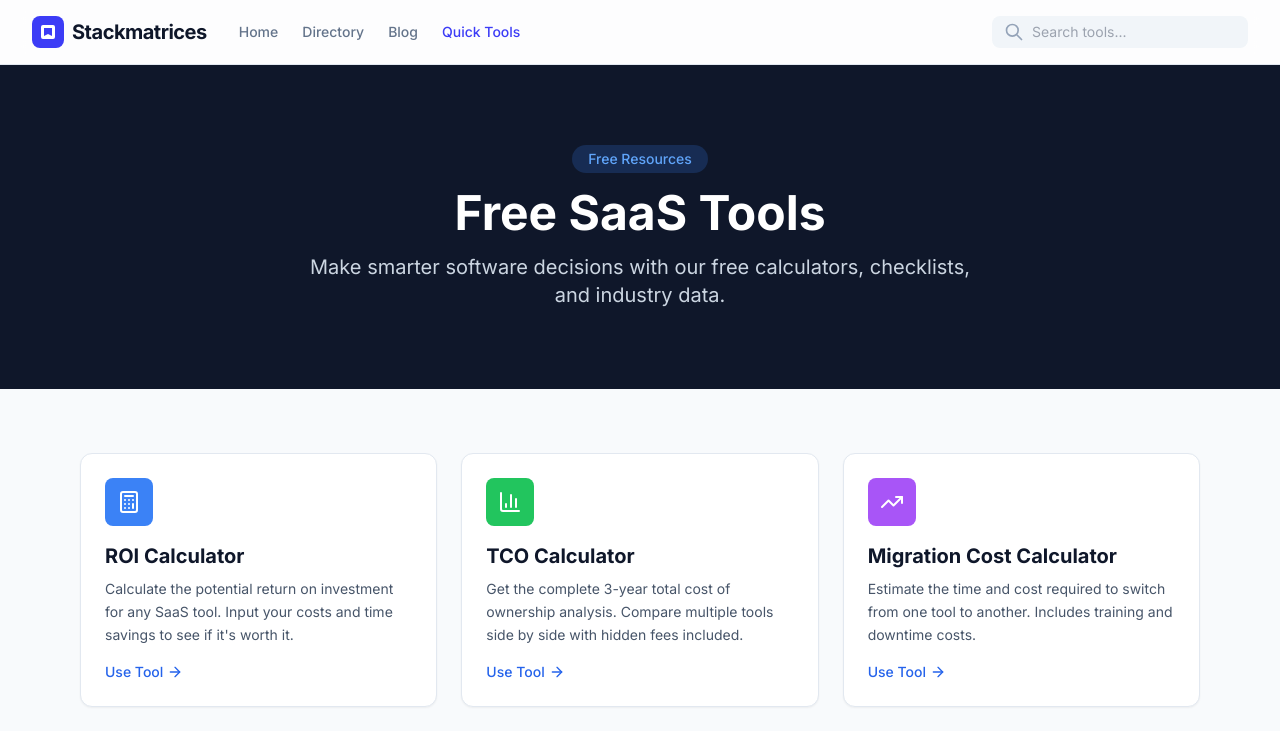
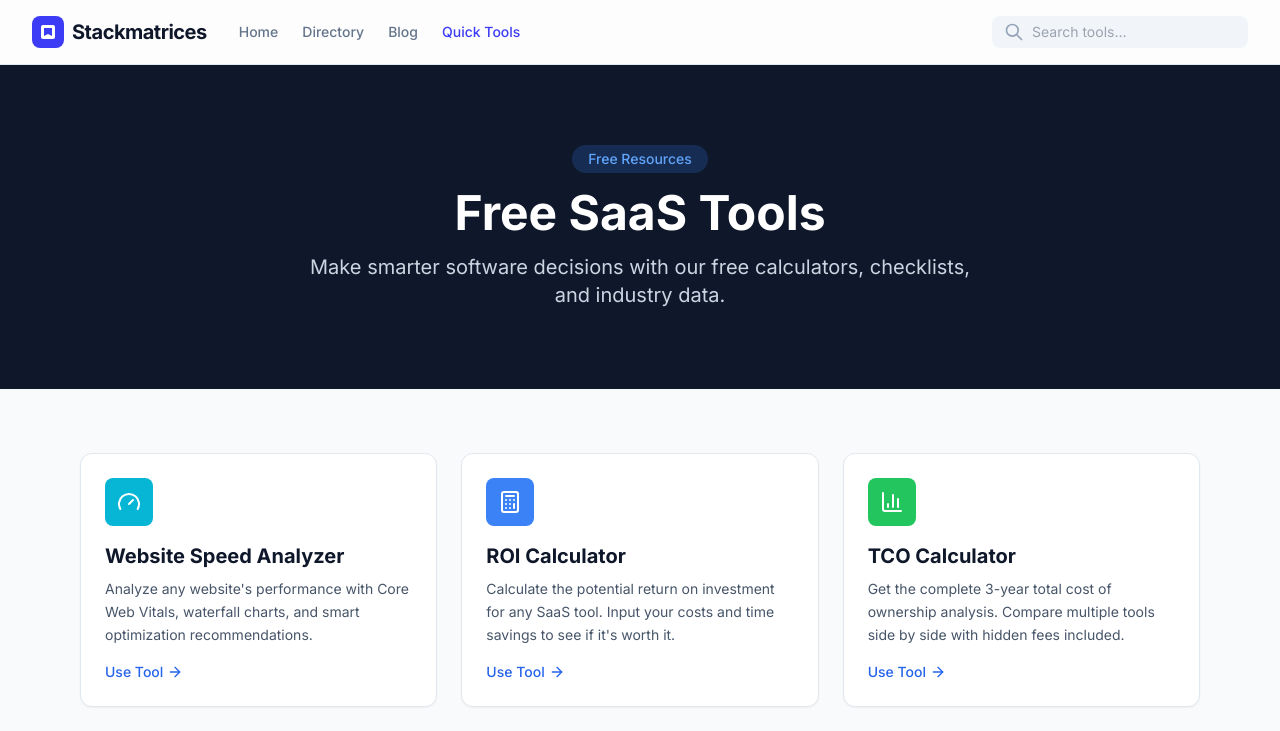
Before and after one commit to samwang0420-code/StackMatrices_blog, a Next.js app: page /tools in a window 1280 px wide. Shown: the top 731 px of the page. Built offline with nearby package versions, Linux system fonts and the light colour scheme; a web font is replaced by a local one.

Commit message:
feat: add Website Speed Analyzer to tools page

```diff
--- a/src/app/tools/page.tsx
+++ b/src/app/tools/page.tsx
@@ -1,5 +1,5 @@
 import Link from 'next/link';
-import { Calculator, BarChart3, FileText, TrendingUp, CheckSquare, ArrowRight } from 'lucide-react';
+import { Calculator, BarChart3, FileText, TrendingUp, CheckSquare, ArrowRight, Gauge } from 'lucide-react';
 import { Metadata } from 'next';
 
 export const metadata: Metadata = {
@@ -15,6 +15,13 @@ export const metadata: Metadata = {
 };
 
 const tools = [
+  {
+    icon: Gauge,
+    title: 'Website Speed Analyzer',
+    description: 'Analyze any website\'s performance with Core Web Vitals, waterfall charts, and smart optimization recommendations.',
+    href: '/tools/website-speed-analyzer',
+    color: 'bg-cyan-500',
+  },
   {
     icon: Calculator,
     title: 'ROI Calculator',
```
Also changed, not shown: 33 other files (tests, documents, lock files or other folders).
